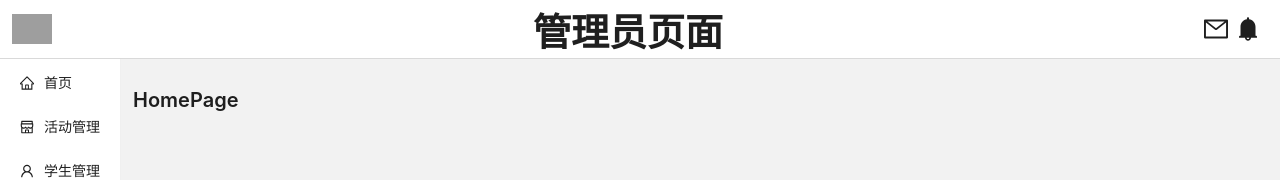
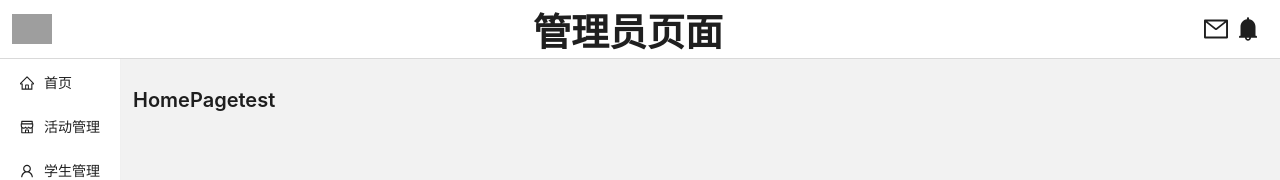
Before and after one commit to sa1tycat/Web3Platform, a React (Create React App) app in the folder frontend/badge-management-app/: page /admin in a window 1280 px wide. Shown: the top 180 px of the page. Built offline with nearby package versions, Linux system fonts and the light colour scheme; grey boxes are pictures that could not be loaded.

Commit message:
测试是否自动更新库

```diff
--- a/frontend/badge-management-app/src/Pages/Admin/HomePage/index.js
+++ b/frontend/badge-management-app/src/Pages/Admin/HomePage/index.js
@@ -3,7 +3,7 @@ import { Typography } from "antd";
 function HomePage() {
     return (
         <div>
-            <Typography.Title level={4}>HomePage</Typography.Title>
+            <Typography.Title level={4}>HomePagetest</Typography.Title>
         </div>
     );
 }
```
